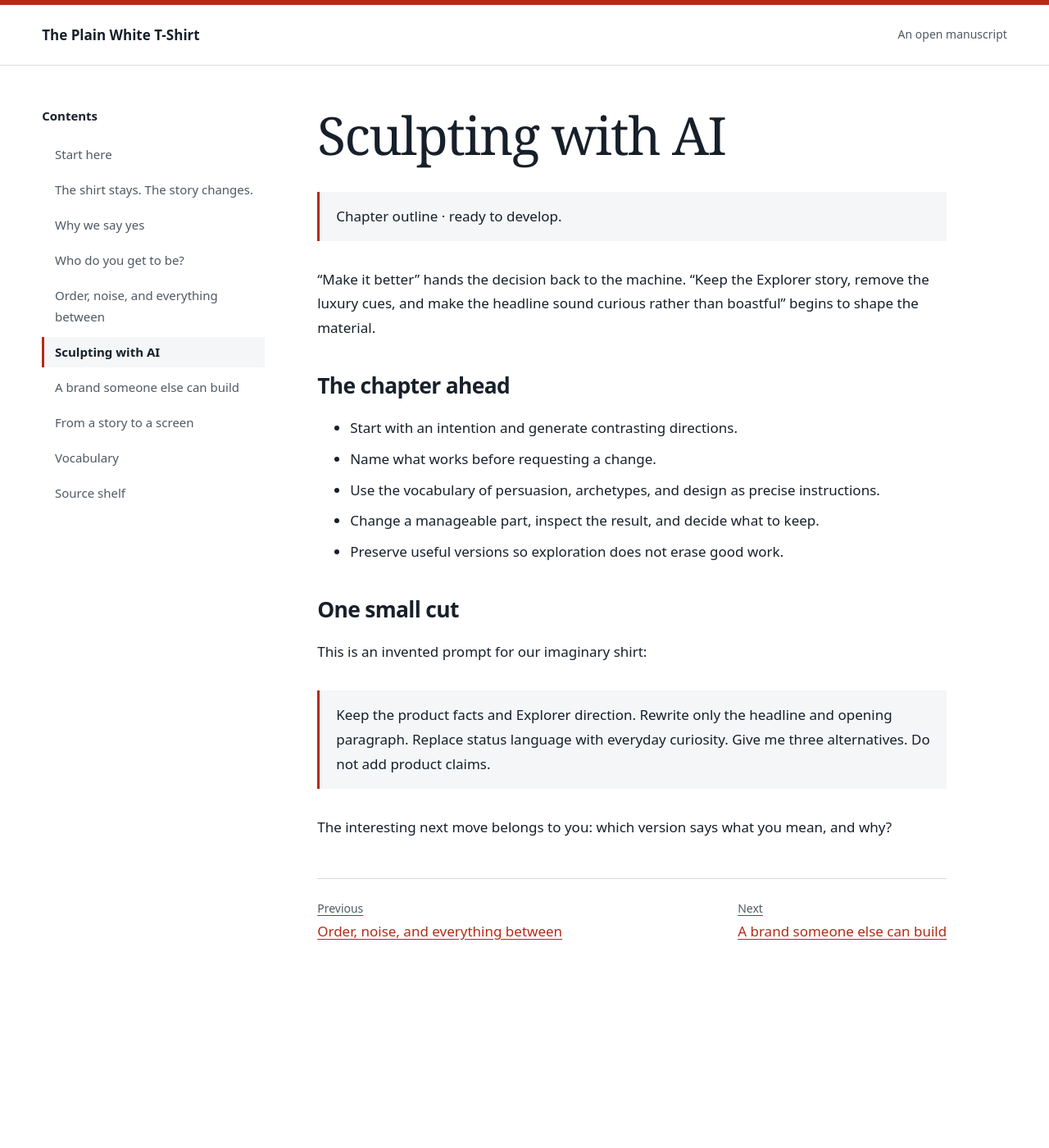
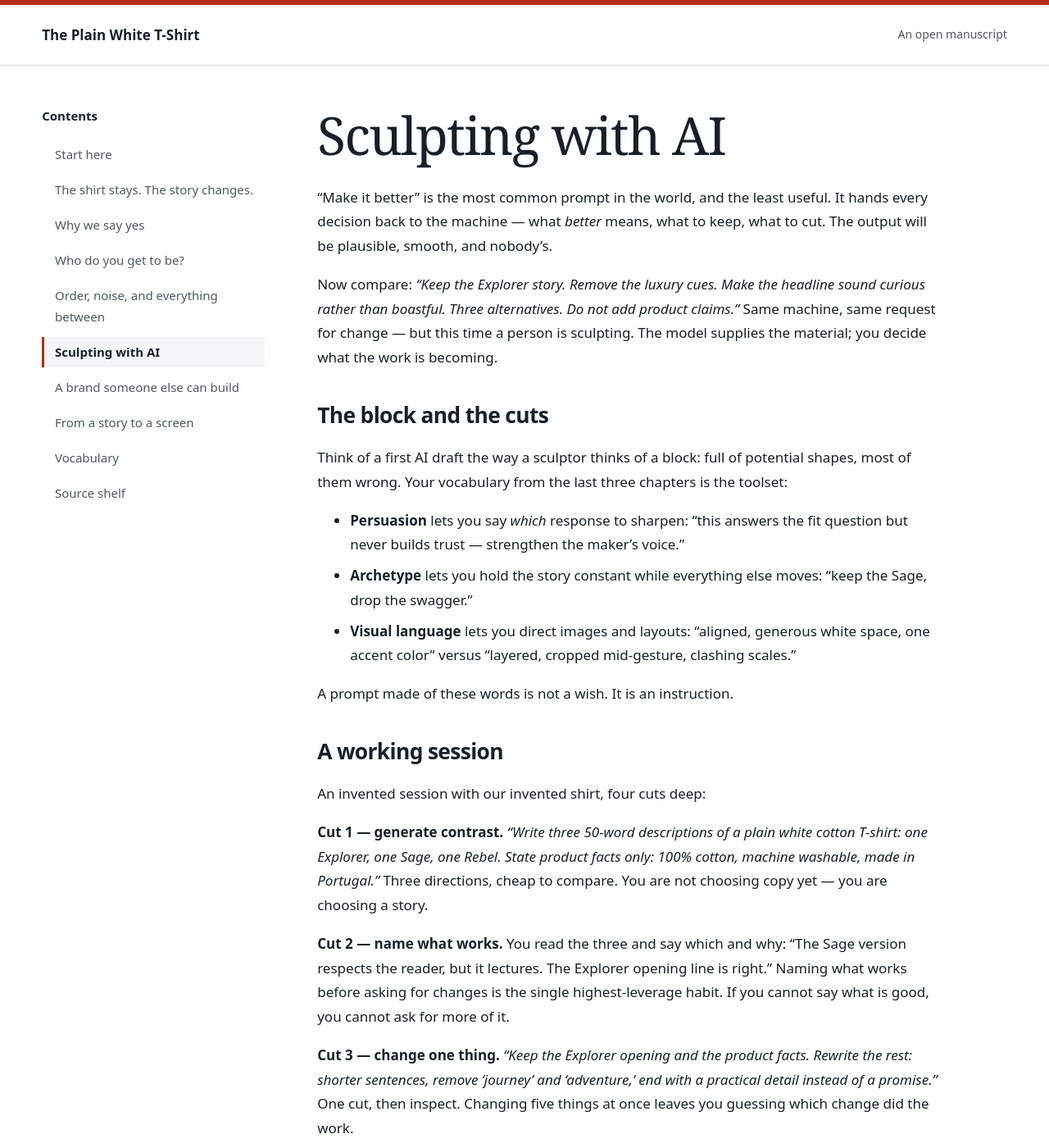
Before and after one commit to kaw393939/is_117_white_t-shirt, a Jekyll site: the page built from docs/chapters/05-sculpting.md, in a window 1280 px wide and 1400 px high. Shown: the whole window at 82% size. Built offline with Jekyll 4.4.1, drawn with Linux system fonts in a browser that asks for light colours; some of the changed text lies outside the part shown.

Commit message:
Develop Chapter 5 into a full draft #8

```diff
--- a/docs/chapters/05-sculpting.md
+++ b/docs/chapters/05-sculpting.md
@@ -4,22 +4,38 @@ order: 5
 ---
 # Sculpting with AI
 
-> Chapter outline · ready to develop.
+"Make it better" is the most common prompt in the world, and the least useful. It hands every decision back to the machine — what *better* means, what to keep, what to cut. The output will be plausible, smooth, and nobody's.
 
-“Make it better” hands the decision back to the machine. “Keep the Explorer story, remove the luxury cues, and make the headline sound curious rather than boastful” begins to shape the material.
+Now compare: *"Keep the Explorer story. Remove the luxury cues. Make the headline sound curious rather than boastful. Three alternatives. Do not add product claims."* Same machine, same request for change — but this time a person is sculpting. The model supplies the material; you decide what the work is becoming.
 
-## The chapter ahead
+## The block and the cuts
 
-- Start with an intention and generate contrasting directions.
-- Name what works before requesting a change.
-- Use the vocabulary of persuasion, archetypes, and design as precise instructions.
-- Change a manageable part, inspect the result, and decide what to keep.
-- Preserve useful versions so exploration does not erase good work.
+Think of a first AI draft the way a sculptor thinks of a block: full of potential shapes, most of them wrong. Your vocabulary from the last three chapters is the toolset:
 
-## One small cut
+- **Persuasion** lets you say *which* response to sharpen: "this answers the fit question but never builds trust — strengthen the maker's voice."
+- **Archetype** lets you hold the story constant while everything else moves: "keep the Sage, drop the swagger."
+- **Visual language** lets you direct images and layouts: "aligned, generous white space, one accent color" versus "layered, cropped mid-gesture, clashing scales."
 
-This is an invented prompt for our imaginary shirt:
+A prompt made of these words is not a wish. It is an instruction.
 
-> Keep the product facts and Explorer direction. Rewrite only the headline and opening paragraph. Replace status language with everyday curiosity. Give me three alternatives. Do not add product claims.
+## A working session
 
-The interesting next move belongs to you: which version says what you mean, and why?
+An invented session with our invented shirt, four cuts deep:
+
+**Cut 1 — generate contrast.** *"Write three 50-word descriptions of a plain white cotton T-shirt: one Explorer, one Sage, one Rebel. State product facts only: 100% cotton, machine washable, made in Portugal."* Three directions, cheap to compare. You are not choosing copy yet — you are choosing a story.
+
+**Cut 2 — name what works.** You read the three and say which and why: "The Sage version respects the reader, but it lectures. The Explorer opening line is right." Naming what works before asking for changes is the single highest-leverage habit. If you cannot say what is good, you cannot ask for more of it.
+
+**Cut 3 — change one thing.** *"Keep the Explorer opening and the product facts. Rewrite the rest: shorter sentences, remove 'journey' and 'adventure,' end with a practical detail instead of a promise."* One cut, then inspect. Changing five things at once leaves you guessing which change did the work.
+
+**Cut 4 — protect the facts.** *"List every factual claim in the current version. Mark any you invented."* The machine will happily embroider a fiber blend that does not exist. The human verifies. That is the job.
+
+## Keep the good versions
+
+Exploration destroys value if it erases the best draft along the way. Keep versions — in files, in commits, anywhere durable — so a wrong turn is a branch, not a loss. (This book itself works that way: every chapter travels through version control, and any earlier state can be recovered.)
+
+## Where judgment stays
+
+The machine can generate twenty headlines. It cannot tell you whether any of them should exist — whether the urgency is honest, whether the archetype fits the product you actually sell, whether the joke lands in a culture you do not know. Taste, ethics, and truthfulness are not features of the model. They are the contribution of the person holding the tools.
+
+**A question to carry into the next chapter:** one person sculpting a draft is a skill. Two people building the same brand — with the same machine between them — is a coordination problem. How do you write your decisions down so someone else can make them?
```
